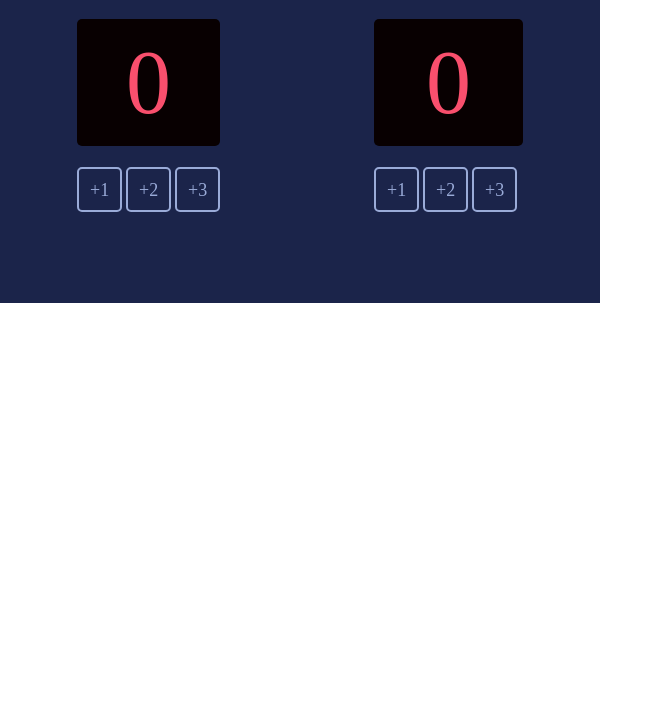
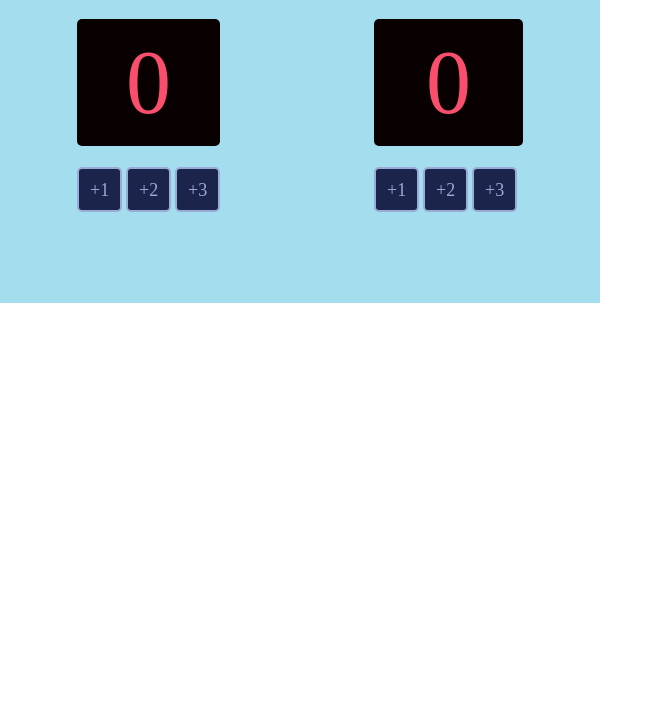
Before and after one commit to garrentmh/basketballScoreBoard, a website built with Vite: page index.html in a window 1280 px wide. Shown: the part 97-800 px from the top of the page, without its empty margins (0-663 px from the left). Built offline with nearby package versions, Linux system fonts and the light colour scheme.

Commit message:
Updated background Color

```diff
--- a/index.css
+++ b/index.css
@@ -5,7 +5,7 @@ body {
 .container {
     display: flex;
     justify-content: space-around;
-    background: #1B244A;
+    background: #A4DDED;
     height: 400px;
     max-width: 600px;
 }
```
